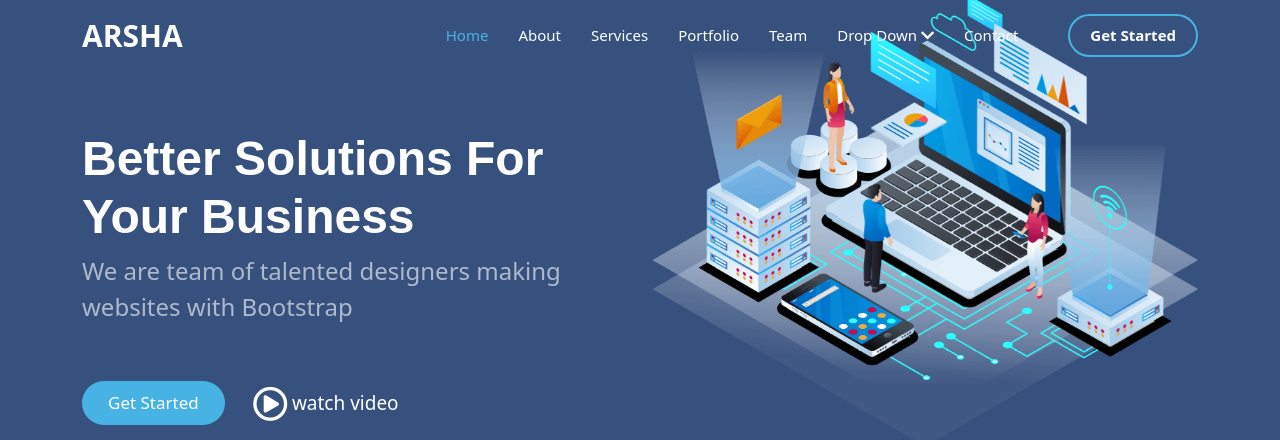
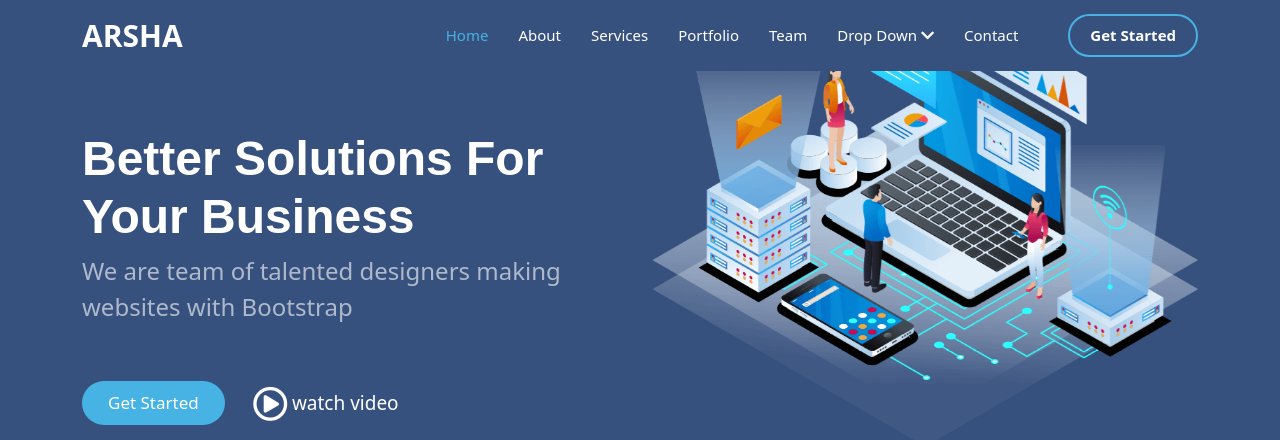
Before and after one commit to mohamed-abdo13/project-2, a plain HTML site: page index.html in a window 1280 px wide. Shown: the top 440 px of the page. Drawn offline with Linux system fonts and the light colour scheme.

Commit message:
Update style.css

```diff
--- a/css/style.css
+++ b/css/style.css
@@ -39,6 +39,7 @@ h1, h2, h3, h4, h5, h6 {
 
 /*======= start navbar section =======*/
 header .navbar{
+    background-color: #37517e;
     transition: .5s;
     z-index: 99;
 }
```
